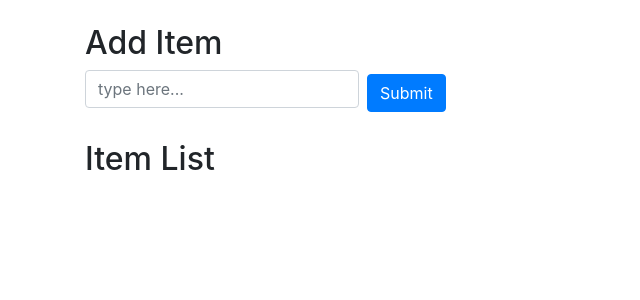
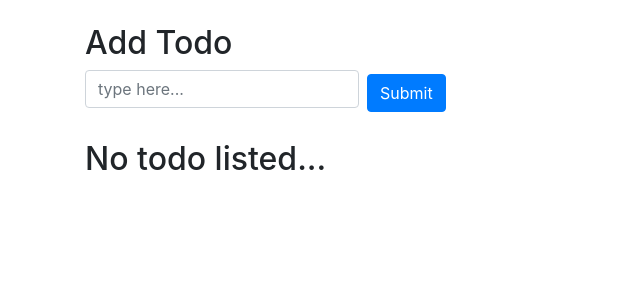
Before and after one commit to JacobSima/Django-Todo-List-Application, a Django app: template main/todos/templates/todos-home.html in a window 1280 px wide. Shown: the part 56-356 px from the top of the page, without its empty margins (0-640 px from the left). Run offline with Django 3.2, Linux system fonts and the light colour scheme; the template is opened without the code that fills it, so the values that code supplies are empty; some libraries are stand-ins or nearby versions.

Commit message:
complete a basic CRUD with Django

```diff
--- a/main/todos/templates/todos-home.html
+++ b/main/todos/templates/todos-home.html
@@ -6,7 +6,7 @@
 <div class="container">
   <div class="row mt-4">
     <div class="col">
-    <h2>Add Item</h2>
+    <h2>Add Todo</h2>
     <form class="form-inline" action="{% url 'todos:todos-add' %}" method="POST">
       <input type="text" name="text" class="form-control mb-2 mr-sm-2"
       placeholder="type here..." >
@@ -14,9 +14,11 @@
     </form>
     </div>
   </div>
+
   <div class="row mt-4">
     <div class="col">
-      <h2>Item List</h2>
+      {% if object_list.count > 0 %}
+      <h2>Todo List</h2>
       <ul class="list-group">
         {% for item in object_list %}
 
@@ -24,13 +26,21 @@
               <p> {{item.text}}</p>
               <p> {{item.added_date|date}}</p>
 
-              <a href="{% url 'todos:todos-delete' item.id %}" class="btn btn-danger" style="float: right;">Delete</a>
+              <a href="{% url 'todos:todos-edit' item.id %}" class="btn btn-success" ;>Edit</a>
+
+              <a href="{% url 'todos:todos-delete' item.id %}" class="btn btn-danger"  ;>Delete</a>
             </li>
 
         {% endfor %}
       </ul>
+      {% else %}
+      <h2>No todo listed...</h2>
+      {% endif %}
     </div>
   </div>
+
+
+
 </div>
 
 
--- a/main/todos/urls.py
+++ b/main/todos/urls.py
@@ -1,10 +1,11 @@
 from django.urls import path
-from .views import home,add_todo,delete_todo
+from .views import home,add_todo,delete_todo,edit_todo
 
 app_name = 'todos'
 
 urlpatterns = [
   path('',home,name='todos-list'),
   path('add/',add_todo,name='todos-add'),
-  path('<int:id>/delete',delete_todo, name='todos-delete')
+  path('<int:id>/delete/',delete_todo, name='todos-delete'),
+  path('<int:id>/edit/',edit_todo, name='todos-edit'),
 ]
```
Also changed, not shown: main/todos/templates/todo-edit.html (added, +18 -0 lines), main/todos/views.py (+19 -1 lines), main/db.sqlite3.
